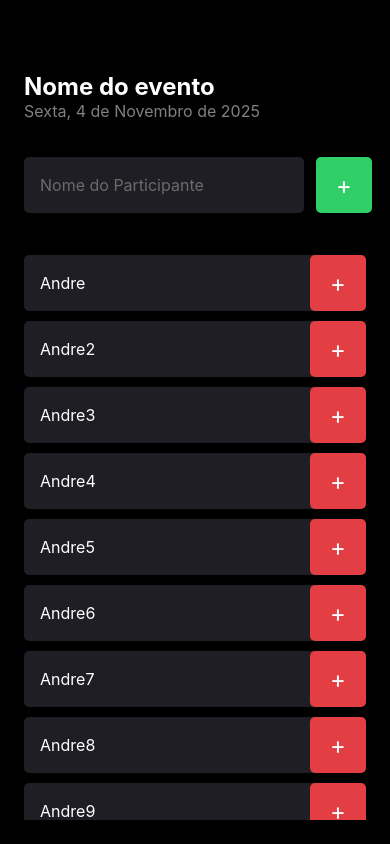
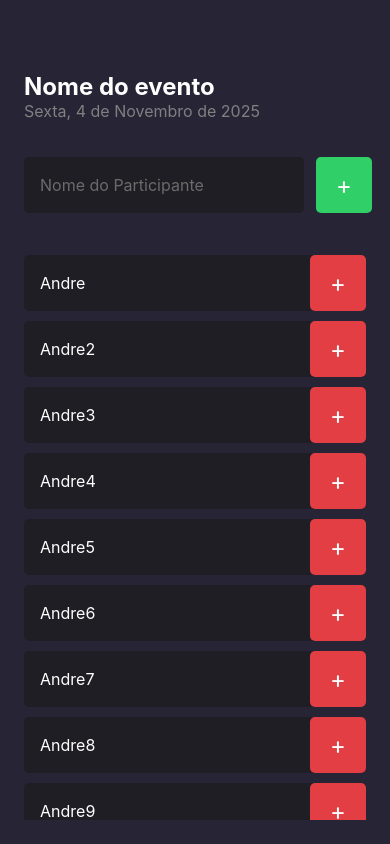
Before and after one commit to Kaue-Luz/Fist-Mobile-App, a React Native app: screen / in a window 390 px wide. Built offline with nearby package versions, Linux system fonts and the light colour scheme.

Commit message:
Fundamentos - Estilizando a StatusBar

```diff
--- a/App.tsx
+++ b/App.tsx
@@ -1,5 +1,15 @@
+import { StatusBar } from "react-native";
 import Home from "./src/screens/Home";
 
 export default function App() {
-  return <Home />;
+  return (
+    <>
+      <StatusBar
+        barStyle={"light-content"}
+        backgroundColor="transparent"
+        translucent
+      />
+      <Home />
+    </>
+  );
 }
--- a/src/screens/Home/styles.ts
+++ b/src/screens/Home/styles.ts
@@ -3,7 +3,7 @@ import { StyleSheet } from "react-native";
 export const styles = StyleSheet.create({
   container: {
     flex: 1,
-    backgroundColor: "black",
+    backgroundColor: "#262435ff",
     padding: 24,
   },
 
@@ -19,7 +19,7 @@ export const styles = StyleSheet.create({
   input: {
     flex: 1,
     height: 56,
-    backgroundColor: "#1f1e25",
+    backgroundColor: "#1f1e25ff",
     borderRadius: 5,
     color: "#ffff",
     padding: 16,
```
